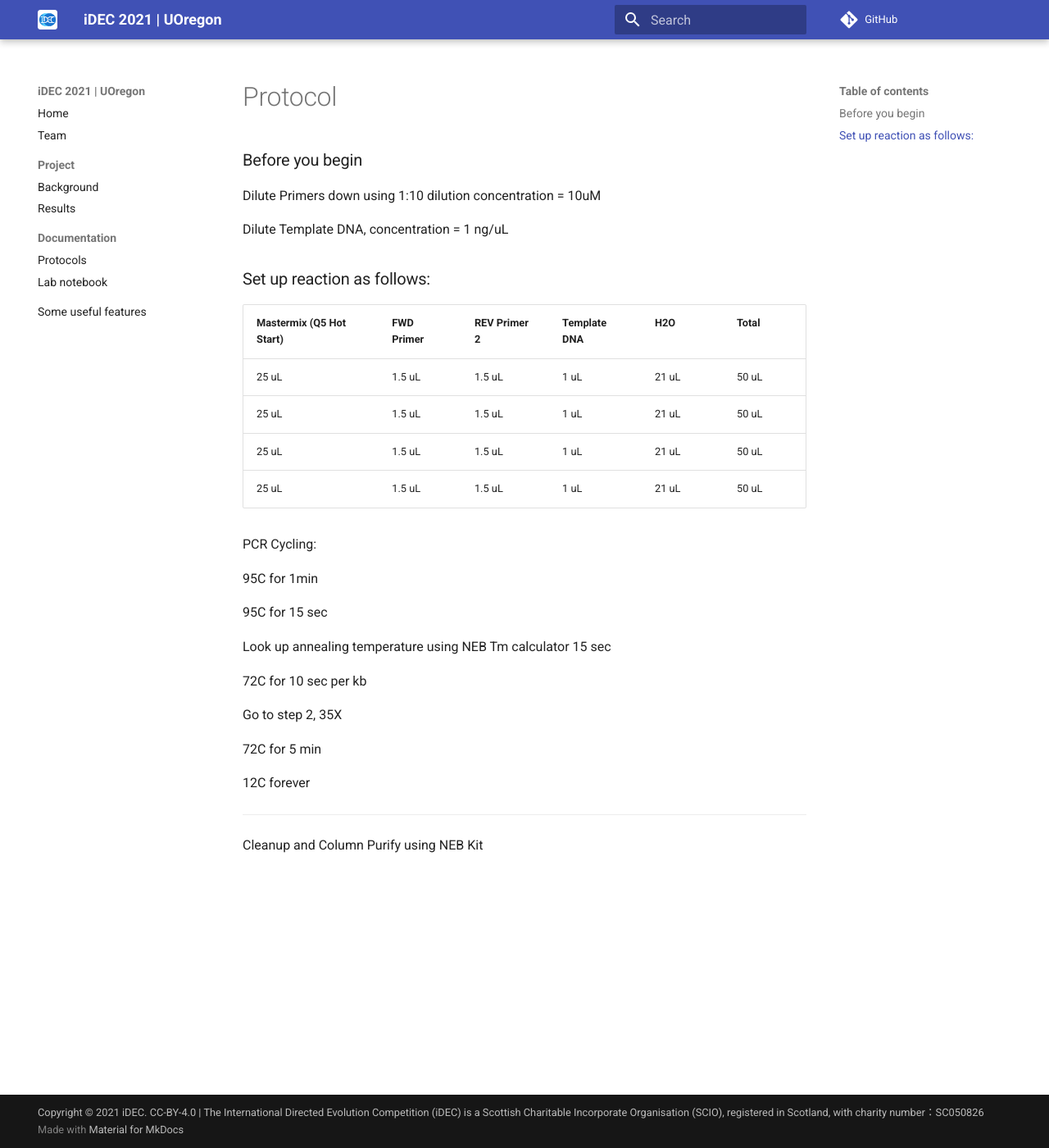
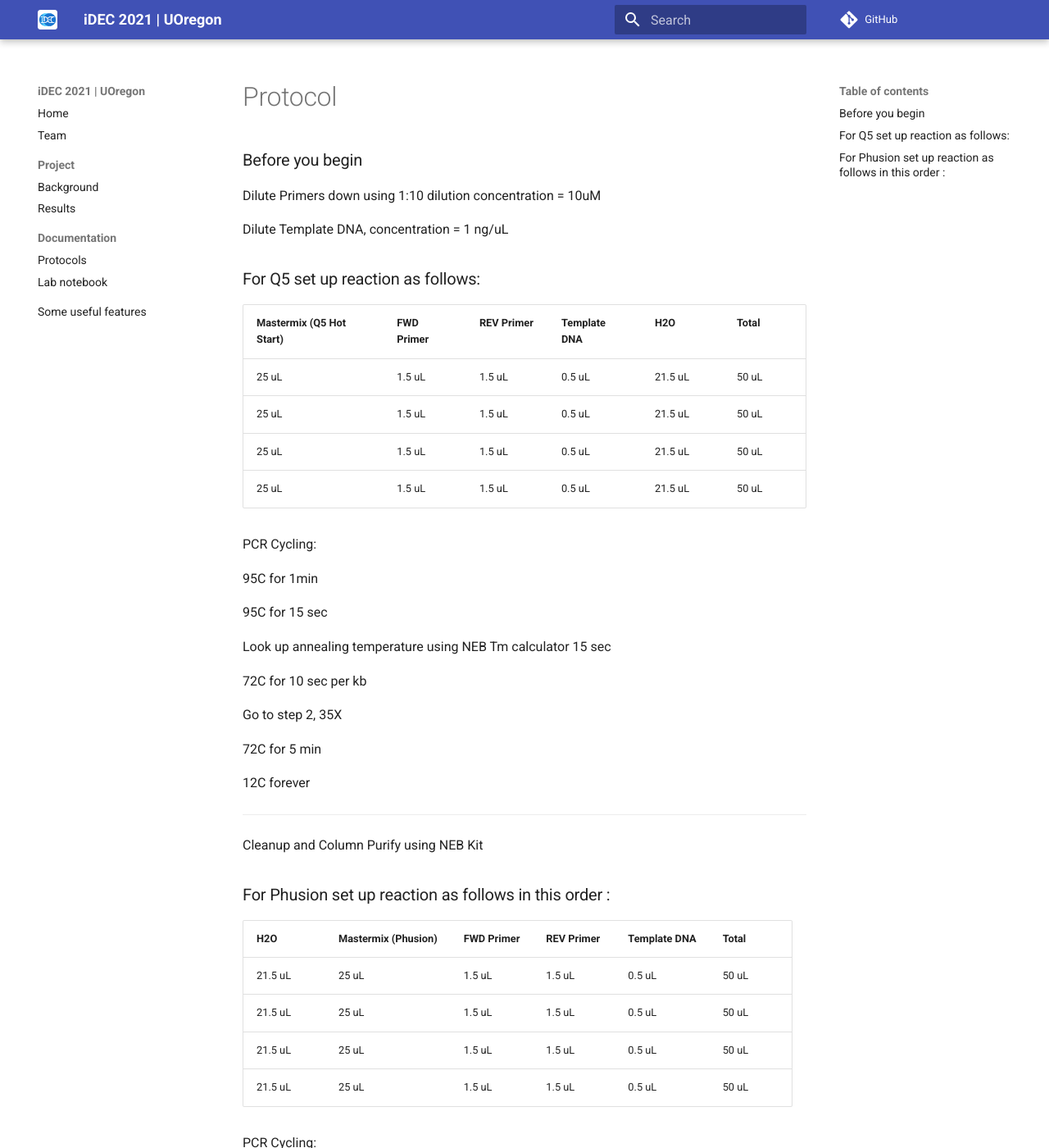
Before and after one commit to idec2021/UOregon, an MkDocs documentation site: the page built from docs/documentation/PCR protocol.md, in a window 1280 px wide and 1400 px high. Shown: the whole window at 82% size. Built offline with MkDocs 1.6.1 and Material for MkDocs 9.7.7, drawn with Linux system fonts in a browser that asks for light colours; comment, search, counter and statistics services are not loaded; some of the changed text lies outside the part shown.

Commit message:
Update PCR protocol.md

```diff
--- a/docs/documentation/PCR protocol.md
+++ b/docs/documentation/PCR protocol.md
@@ -5,13 +5,13 @@ Dilute Primers down using 1:10 dilution concentration = 10uM
 
 Dilute Template DNA, concentration = 1 ng/uL
 
-### Set up reaction as follows:
-| Mastermix (Q5 Hot Start) | FWD Primer | REV Primer 2 | Template DNA | H2O | Total
+### For Q5 set up reaction as follows:
+| Mastermix (Q5 Hot Start) | FWD Primer | REV Primer  | Template DNA | H2O | Total |
 | ----- | ----- | ----- | ----- | ----- | ----- |
-| 25 uL | 1.5 uL | 1.5 uL | 1 uL | 21 uL | 50 uL |
-| 25 uL | 1.5 uL | 1.5 uL | 1 uL | 21 uL | 50 uL |
-| 25 uL | 1.5 uL | 1.5 uL | 1 uL | 21 uL | 50 uL |
-| 25 uL | 1.5 uL | 1.5 uL | 1 uL | 21 uL | 50 uL |
+| 25 uL | 1.5 uL | 1.5 uL | 0.5 uL | 21.5 uL | 50 uL |
+| 25 uL | 1.5 uL | 1.5 uL | 0.5 uL | 21.5 uL | 50 uL |
+| 25 uL | 1.5 uL | 1.5 uL | 0.5 uL | 21.5 uL | 50 uL |
+| 25 uL | 1.5 uL | 1.5 uL | 0.5 uL | 21.5 uL | 50 uL |
 
 PCR Cycling:
 
@@ -32,3 +32,27 @@ Go to step 2, 35X
 ------------------------------------------------------------------------------------
 
 Cleanup and Column Purify using NEB Kit
+
+### For Phusion set up reaction as follows in this order :
+| H2O | Mastermix (Phusion) | FWD Primer | REV Primer | Template DNA | Total |
+| ----- | ----- | ----- | ----- | ----- | ----- |
+| 21.5 uL | 25 uL | 1.5 uL | 1.5 uL | 0.5 uL | 50 uL |
+| 21.5 uL | 25 uL | 1.5 uL | 1.5 uL | 0.5 uL | 50 uL |
+| 21.5 uL | 25 uL | 1.5 uL | 1.5 uL | 0.5 uL | 50 uL |
+| 21.5 uL | 25 uL | 1.5 uL | 1.5 uL | 0.5 uL | 50 uL |
+
+PCR Cycling:
+
+98C for 30 msec
+
+98C for 10 sec
+
+Look up annealing temperature  15 sec
+
+72C for 20 sec per kb
+
+Go to step 2, 35X
+
+72C for 10 min
+
+4C forever
```
